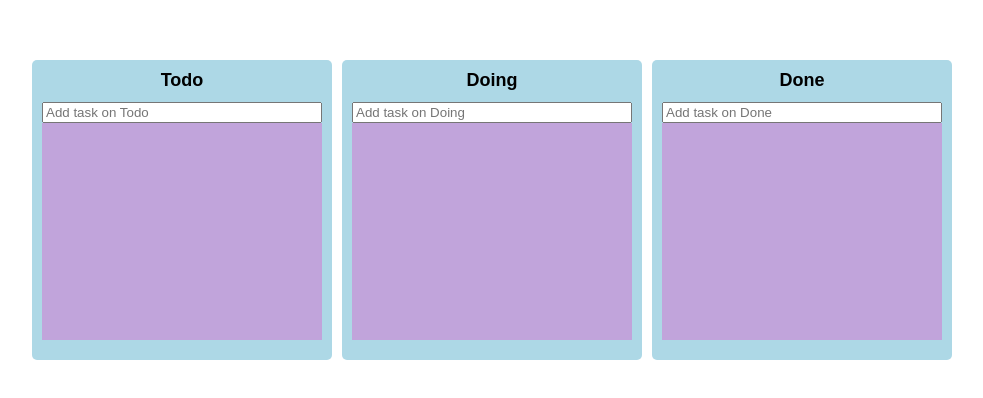
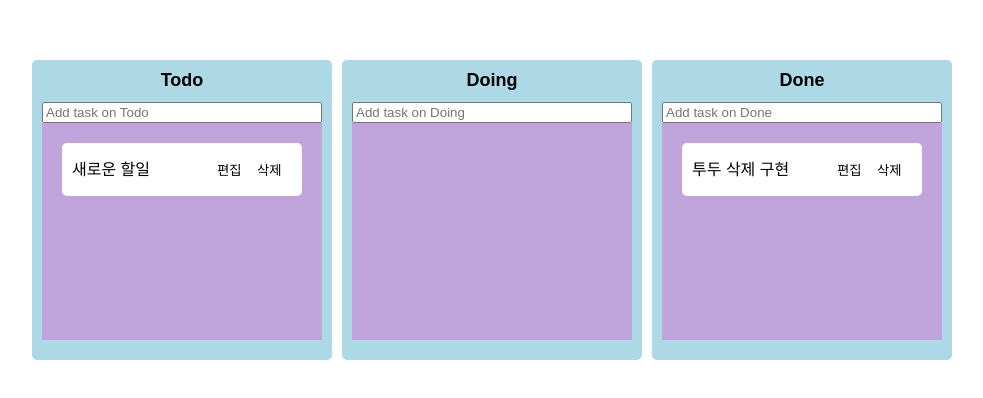
Before and after one commit to 5onze/React-Trello, a React (Create React App) app: page / in a window 1280 px wide. Shown: the part 190-588 px from the top of the page, without its empty margins (148-1131 px from the left). Built offline with nearby package versions, Linux system fonts and the light colour scheme.

Commit message:
12-2. 투두 삭제 및 추가 수정(Fix)

```diff
--- a/src/Board.tsx
+++ b/src/Board.tsx
@@ -3,7 +3,7 @@ import TodoItem from './TodoItem';
 import { Droppable } from 'react-beautiful-dnd';
 import styled from 'styled-components';
 import { useForm } from 'react-hook-form';
-import { boardState, editTodoState, TodoProps, todoState } from './atoms';
+import { boardState, editTodoState, TodoProps } from './atoms';
 import { useRecoilState, useSetRecoilState } from 'recoil';
 
 const Wrapper = styled.div`
@@ -45,8 +45,10 @@ const Form = styled.form`
 `;
 
 interface BoardProps {
-  boardId: string;
-  boardList: TodoProps[];
+  boardId: number;
+  boardIndex: number;
+  boardName: string;
+  items: TodoProps[];
 }
 
 interface AreaProps {
@@ -58,62 +60,79 @@ interface FormProps {
   todo: string;
 }
 
-function Board({ boardId, boardList }: BoardProps) {
+function Board({ boardId, boardIndex, boardName, items }: BoardProps) {
   const [todos, setTodos] = useRecoilState(boardState);
-  const [onInputSpan, setOnInputSpan] = useRecoilState(todoState);
   const [isEditing, setEditing] = useRecoilState(editTodoState);
   const { register, setValue, handleSubmit } = useForm<FormProps>();
+
   // 새로운 투두 추가
-  const onValid = ({ todo }: FormProps) => {
+  const onAddTodo = ({ todo }: FormProps) => {
     const newTodo = {
       id: Date.now(),
       text: todo,
     };
     setTodos((allboards) => {
-      return {
-        ...allboards,
-        [boardId]: [...allboards[boardId], newTodo],
-      };
+      // 보드 전체는 배열[], 각자의 보드는 객체{}, todoitems 는 배열[]
+      const nowBoard = allboards[boardIndex]; // "Todo" Array
+      const newItems = [...nowBoard.items, newTodo]; // 기존 item 과 새로운 item
+      const newBoard = { ...nowBoard, items: newItems }; // newItems을 담은 새로운 "Todo" Array
+
+      // 수정전 보드("Todo")를 삭제하고 수정된 보드를 넣음
+      const newBoards = [
+        ...allboards.slice(0, boardIndex),
+        newBoard,
+        ...allboards.slice(boardIndex + 1),
+      ];
+
+      // [...allboards, newBoard] 는 새로운 보드를 추가한다.
+      return newBoards;
     });
     setValue('todo', '');
   };
-  // 투두 삭제
+
+  // TODO: 투두 삭제
   const removeTodosHandler = (todoId: number) => {
     setTodos((todos) => {
-      const copyBoard = boardList.filter((name) => name.id !== todoId);
-      return {
-        ...todos,
-        [boardId]: copyBoard,
-      };
+      const copyBoard = todos[boardIndex]; // "Todo" 보드 복사
+      const copyItems = [...copyBoard.items]; // 보드의 items {} 복사
+      const filteredNewItems = copyItems.filter((name) => name.id !== todoId); // 삭제하고 난 items {}
+      const newBoard = { ...copyBoard, items: filteredNewItems }; // 새로운 아이템을 가진 해당 보드
+
+      console.log(newBoard);
+
+      return [
+        ...todos.slice(0, boardIndex),
+        newBoard,
+        ...todos.slice(boardIndex + 1),
+      ];
     });
   };
   // TODO: 투두 수정
-  const editedTodosHandler = (todoId: number) => {
+  /*  const editedTodos = (todoId: number, inputValue: string) => {
     setTodos((allTodo) => {
       const edited = allTodo[boardId].map((todo) => {
         if (todo.id === todoId) {
           return {
             ...todo,
-            text: onInputSpan,
+            text: inputValue,
           };
         }
         return todo;
       });
       return { ...allTodo, [boardId]: edited };
     });
-    setEditing(false);
-  };
+  }; */
   return (
     <Wrapper>
-      <Title>{boardId}</Title>
-      <Form onSubmit={handleSubmit(onValid)}>
+      <Title>{boardName}</Title>
+      <Form onSubmit={handleSubmit(onAddTodo)}>
         <input
           {...register('todo', { required: true })}
           type="text"
-          placeholder={`Add task on ${boardId}`}
+          placeholder={`Add task on ${boardName}`}
         />
       </Form>
-      <Droppable droppableId={boardId}>
+      <Droppable droppableId={boardId + ''}>
         {(provided, snapshot) => (
           <Area
             ref={provided.innerRef}
@@ -121,14 +140,13 @@ function Board({ boardId, boardList }: BoardProps) {
             isDraggingFromThis={Boolean(snapshot.draggingFromThisWith)}
             {...provided.droppableProps}
           >
-            {boardList.map((todoItem, index) => (
+            {items?.map((todoItem, index) => (
               <TodoItem
                 key={todoItem.id}
                 index={index}
                 todoText={todoItem.text}
                 todoId={todoItem.id}
                 removeTodos={removeTodosHandler}
-                editedTodos={editedTodosHandler}
               />
             ))}
             {provided.placeholder}
--- a/src/TodoItem.tsx
+++ b/src/TodoItem.tsx
@@ -1,34 +1,46 @@
 import React, { ChangeEvent, useEffect, useRef, useState } from 'react';
 import { Draggable } from 'react-beautiful-dnd';
-import { useRecoilState } from 'recoil';
+import { useRecoilState, useSetRecoilState } from 'recoil';
 import styled from 'styled-components';
-import { editTodoState, todoState } from './atoms';
+import {
+  boardState,
+  editTodoState,
+  todoIdState,
+  TodoProps,
+  todoTextState,
+} from './atoms';
+import { useForm } from 'react-hook-form';
 
-const TodoBox = styled.div`
-  display: flex;
-  margin-bottom: 5px;
-`;
+const Card = styled.div<{ isDragging: boolean; isEditMod: boolean }>`
+  width: 100%;
 
-const Card = styled.div<{ isDragging: boolean }>`
-  width: 100%;
   border-radius: 5px;
   padding: 10px;
   background-color: ${(props) => (props.isDragging ? '#fbfd90' : '#ffffff')};
   box-shadow: ${(props) =>
     props.isDragging ? '0px 2px 5px rgba(0, 0, 0, 0.05)' : 'none'};
   gap: 5px;
+  form,
   div {
+    display: flex;
     outline: none;
     padding: 1px 0;
-    display: flex;
-    flex: 1 auto;
     align-items: center;
   }
-  display: flex;
+  input {
+    border: ${(props) => (props.isEditMod ? 'solid 1px' : 'none')};
+    width: 100%;
+  }
+`;
+
+const InputBox = styled.div`
+  flex: 1 auto;
 `;
 
 const Button = styled.button`
-  padding: 10px;
+  width: 40px;
+  display: flex;
+  padding: 5px;
   background-color: #ffffff9d;
   border-radius: 5px;
 `;
@@ -37,32 +49,93 @@ interface TodoItemProps {
   todoId: number;
   index: number;
   removeTodos(todoId: number): void;
-  editedTodos(todoId: number): void;
 }
 
-function TodoItem({
-  todoText,
-  todoId,
-  index,
-  removeTodos,
-  editedTodos,
-}: TodoItemProps) {
+interface FormProps {
+  inputValue: string;
+}
+
+function TodoItem({ todoText, todoId, index, removeTodos }: TodoItemProps) {
+  const [todos, setTodos] = useRecoilState(boardState);
   const [isEditing, setEditing] = useRecoilState(editTodoState);
+
+  // todoId, todoText state
+  const [editingTodoId, setEditingTodoId] = useRecoilState(todoIdState);
+  const [inputValue, setInputValue] = useRecoilState(todoTextState);
+  // Form 이벤트
+  const { register, setValue, handleSubmit } = useForm<FormProps>();
+
+  // TODO: 수정 후 저장하면 input value 반영되게 하기
+  // 투두 수정 구현하기
+
+  // https://velog.io/@hamham/%ED%88%AC%EB%91%90%EB%A6%AC%EC%8A%A4%ED%8A%B8-6%ED%83%84-%EC%88%98%EC%A0%95-%EA%B8%B0%EB%8A%A5-%EB%A7%8C%EB%93%A4%EA%B8%B0
+  // https://github.com/jiwonmik/Drag-and-Drop-Boards/blob/main/src/components/Board/DraggableBoard.tsx
+  // 오류 : Cannot read properties of undefined (reading 'map')
+
+  // form
+  /*  const editedTodos = ({ inputValue }: FormProps) => {
+    if (inputValue === '') {
+      return;
+    }
+    setTodos((allTodo) => {
+      const edited = allTodo[index].map((todo) => {
+        if (todo.id === todoId) {
+          return {
+            ...todo,
+            text: inputValue,
+          };
+        }
+        return todo;
+      });
+      setEditing(false);
+      return { ...allTodo, [index]: edited };
+    });
+    setValue('inputValue', '');
+  }; */
+
+  /*  onChange={(e: React.ChangeEvent<HTMLInputElement>) =>
+            setInputValue(e.target.value)
+          } */
+
+  const editedTodos = () => {};
+
+  // 템플릿
+  const editingTemplate = (
+    <form onSubmit={handleSubmit(editedTodos)}>
+      <InputBox>
+        <input type="text" {...register('inputValue', { required: true })} />
+      </InputBox>
+      <div>
+        <Button type="button" onClick={() => setEditing(false)}>
+          취소
+        </Button>
+        <Button type="submit">저장</Button>
+      </div>
+    </form>
+  );
+
+  const viewTemplate = (
+    <div>
+      <InputBox>{todoText}</InputBox>
+      <div>
+        <Button onClick={() => setEditing(true)}>편집</Button>
+        <Button onClick={() => removeTodos(todoId)}>삭제</Button>
+      </div>
+    </div>
+  );
 
   return (
     <Draggable key={todoId} draggableId={todoId + ''} index={index}>
       {(provided, snapshot) => (
-        <TodoBox
+        <Card
+          isDragging={snapshot.isDragging}
           ref={provided.innerRef}
           {...provided.dragHandleProps}
           {...provided.draggableProps}
+          isEditMod={isEditing}
         >
-          <Card isDragging={snapshot.isDragging}>
-            <div>{todoText}</div>
-            <Button onClick={() => editedTodos(todoId)}>수정</Button>
-            <Button onClick={() => removeTodos(todoId)}>X</Button>
-          </Card>
-        </TodoBox>
+          {isEditing ? editingTemplate : viewTemplate}
+        </Card>
       )}
     </Draggable>
   );
--- a/src/atoms.ts
+++ b/src/atoms.ts
@@ -7,21 +7,40 @@ export interface TodoProps {
 }
 
 export interface BoardProps {
-  [key: string]: TodoProps[];
+  id: number;
+  items: TodoProps[];
+  boardName: string;
 }
 
 // 보드와 모든 투두
-export const boardState = atom<BoardProps>({
+export const boardState = atom<BoardProps[]>({
   key: 'board',
-  default: {
-    Todo: [],
-    Doing: [],
-    Done: [],
-  },
+  default: [
+    {
+      id: 0,
+      boardName: 'Todo',
+      items: [{ id: 3, text: '새로운 할일' }],
+    },
+    {
+      id: 1,
+      boardName: 'Doing',
+      items: [],
+    },
+    {
+      id: 2,
+      boardName: 'Done',
+      items: [{ id: 6, text: '투두 삭제 구현' }],
+    },
+  ],
 });
 
-// 투두 업데이트
-export const todoState = atom({
+// 투두 아이디
+export const todoIdState = atom({
+  key: 'todoId',
+  default: null,
+});
+// 투두 텍스트
+export const todoTextState = atom({
   key: 'todoText',
   default: '',
 });
```
Also changed, not shown: src/App.tsx (+35 -16 lines).
